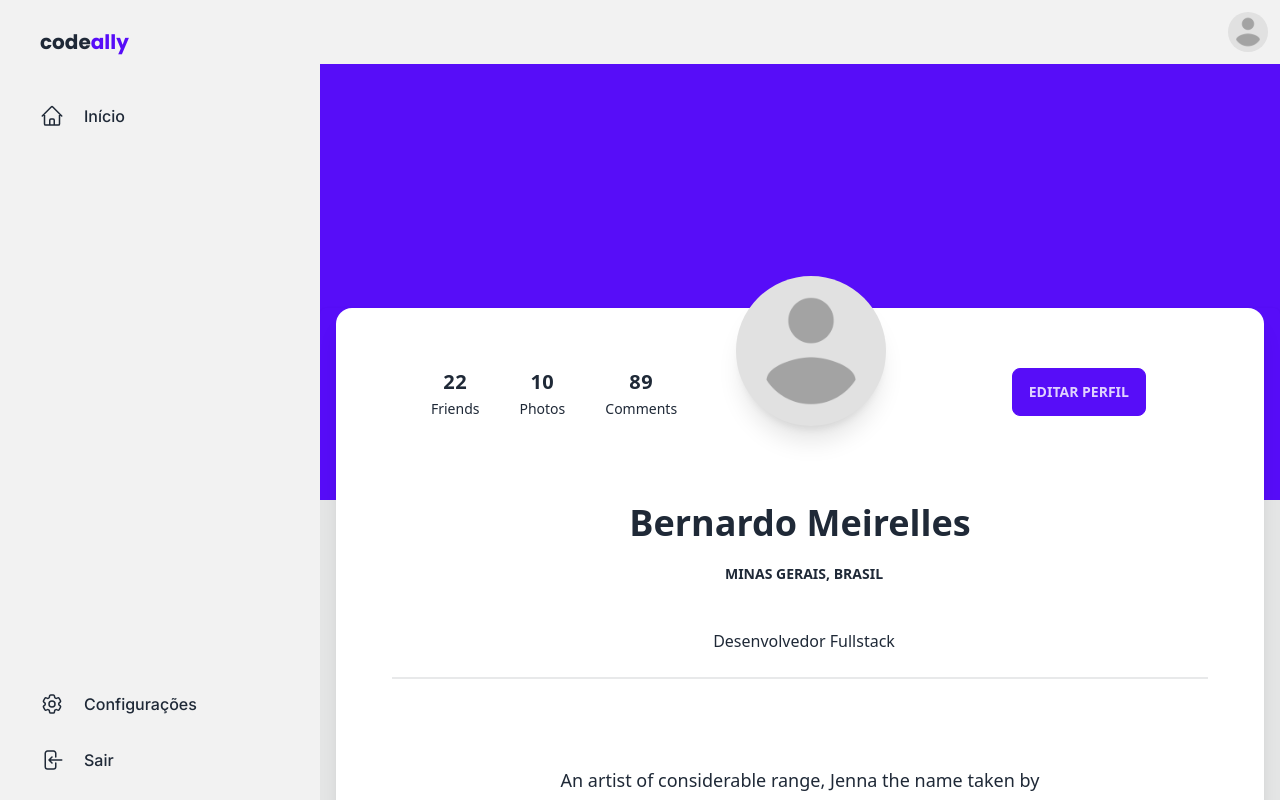
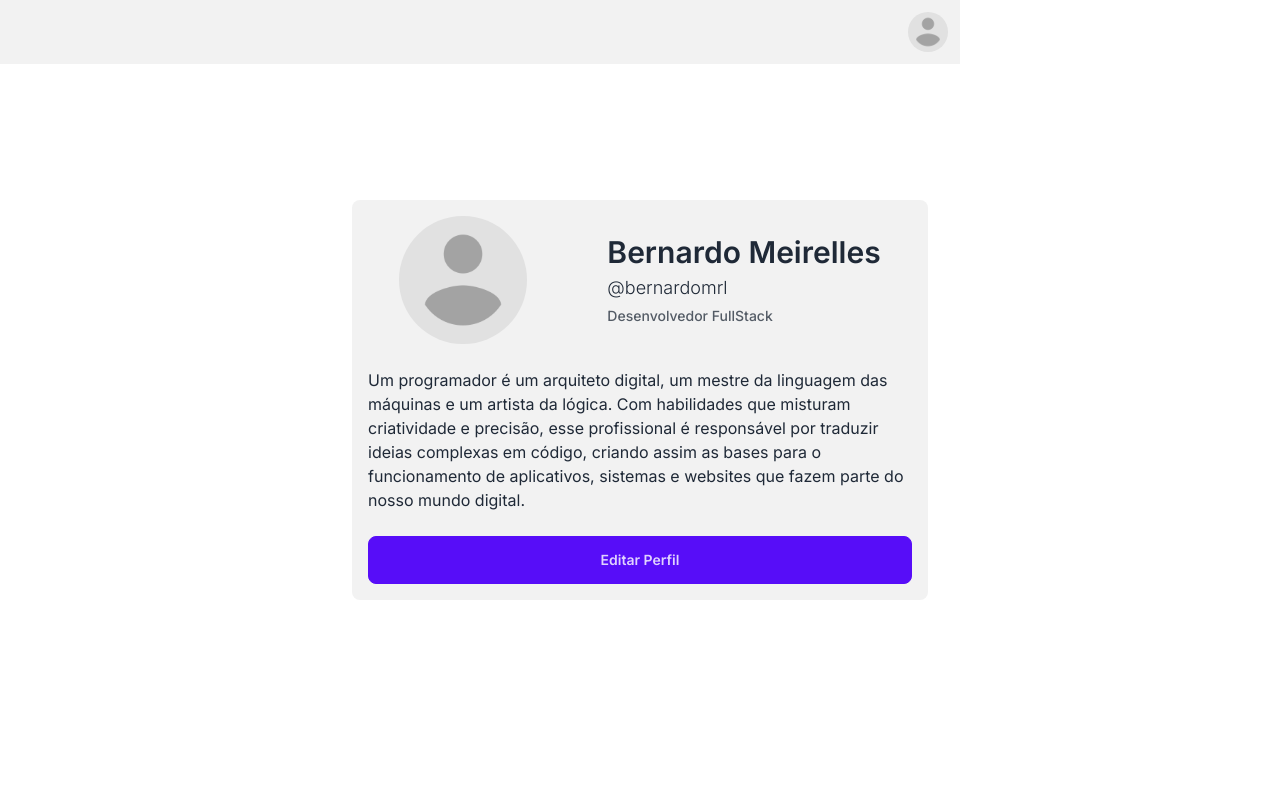
Before and after one commit to bernardomrl/codeally, a Next.js app in the folder app/: page /profile in a window 1280 px wide. Shown: the top 800 px of the page. Built offline with nearby package versions, Linux system fonts and the light colour scheme.

Commit message:
Alteração da estilização do perfil

```diff
--- a/app/src/app/profile/page.tsx
+++ b/app/src/app/profile/page.tsx
@@ -2,138 +2,47 @@ import Image from 'next/image';
 
 import { Header } from '@/components';
 
-import ProfileImg from '@/assets/img/profile.png';
-import {
-  HomeIcon,
-  ArrowLeftOnRectangleIcon,
-  Cog6ToothIcon
-} from '@heroicons/react/24/outline';
+import Placeholder from '@/assets/img/profile.png';
 
 export default function Profile() {
   return (
-    <div className="drawer xl:drawer-open">
-      <input id="home-drawer" type="checkbox" className="drawer-toggle" />
-      <div className="drawer-content flex flex-col">
-        <Header />
-        {/* Page content here */}
-        <main className="profile-page bg-base-300">
-          <section className="relative block" style={{ height: '500px' }}>
-            <div className="absolute top-0 w-full h-full bg-center bg-cover bg-primary" />
-          </section>
-          <section className="relative py-16">
-            <div className="container mx-auto px-4 rounded-md shadow">
-              <div className="relative flex flex-col min-w-0 break-words bg-base-100 w-full mb-6 shadow-xl rounded-2xl -mt-64 p-8">
-                <div className="px-6">
-                  <div className="flex flex-wrap justify-center">
-                    <div className="w-full lg:w-3/12 px-4 lg:order-2 flex justify-center">
-                      <div className="relative">
-                        <Image
-                          alt="..."
-                          src={ProfileImg}
-                          className="shadow-xl bg-primary rounded-full h-auto align-middle border-none absolute -m-15 -ml-20 lg:-m-16"
-                          style={{ maxWidth: '150px' }}
-                        />
-                      </div>
-                    </div>
-                    <div className="w-full lg:w-4/12 px-4 lg:order-3 lg:text-right lg:self-center">
-                      <div className="py-6 px-3 mt-32 sm:mt-0">
-                        <button
-                          className="btn btn-primary m:mr-2 mb-1"
-                          type="button"
-                          style={{ transition: 'all .15s ease' }}
-                        >
-                          Editar perfil
-                        </button>
-                      </div>
-                    </div>
-                    <div className="w-full lg:w-4/12 pt-8 lg:pt-0 px-4 lg:order-1">
-                      <div className="flex justify-center py-4 lg:pt-4 pt-8">
-                        <div className="mr-4 p-3 text-center">
-                          <span className="text-xl font-bold block uppercase tracking-wide">
-                            22
-                          </span>
-                          <span className="text-sm ">Friends</span>
-                        </div>
-                        <div className="mr-4 p-3 text-center">
-                          <span className="text-xl font-bold block uppercase tracking-wide">
-                            10
-                          </span>
-                          <span className="text-sm ">Photos</span>
-                        </div>
-                        <div className="lg:mr-4 p-3 text-center">
-                          <span className="text-xl font-bold block uppercase tracking-wide">
-                            89
-                          </span>
-                          <span className="text-sm ">Comments</span>
-                        </div>
-                      </div>
-                    </div>
-                  </div>
-                  <div className="text-center mt-12">
-                    <h3 className="text-4xl font-semibold leading-normal mb-2 ">
-                      Bernardo Meirelles
-                    </h3>
-                    <div className="text-sm leading-normal mt-0 mb-2 font-bold uppercase">
-                      <i className="fas fa-map-marker-alt mr-2 text-lg"></i>{' '}
-                      Minas Gerais, Brasil
-                    </div>
-                    <div className="mb-2 mt-10">
-                      <i className="fas fa-briefcase mr-2 text-lg"></i>
-                      Desenvolvedor Fullstack
-                    </div>
-                  </div>
-                  <div className="divider"></div>
-                  <div className="mt-10 py-10 text-center">
-                    <div className="flex flex-wrap justify-center">
-                      <div className="w-full lg:w-9/12 px-4">
-                        <p className="mb-4 text-lg leading-relaxed">
-                          An artist of considerable range, Jenna the name taken
-                          by Melbourne-raised, Brooklyn-based Nick Murphy
-                          writes, performs and records all of his own music,
-                          giving it a warm, intimate feel with a solid groove
-                          structure. An artist of considerable range.
-                        </p>
-                        <a
-                          href="#pablo"
-                          className="font-normal text-primary link link-hover"
-                        >
-                          Show more
-                        </a>
-                      </div>
-                    </div>
-                  </div>
-                </div>
+    <>
+      <Header />
+      <div className="h-screen w-full flex flex-col items-center justify-center p-4">
+        <div className="flex flex-col bg-base-200 justify-center items-center max-w-xl p-4 rounded-lg space-y-6">
+          <div className="flex items-center space-x-20">
+            <div className="avatar">
+              <div className="rounded-full w-32">
+                <Image alt="User Profile Picture" src={Placeholder} />
               </div>
             </div>
-          </section>
-        </main>
+            <div className="flex flex-col space-y-1">
+              <h1 className="text-2xl font-semibold font-inter lg:text-3xl">
+                Bernardo Meirelles
+              </h1>
+              <h3 className="text-md lg:text-lg font-light font-inter">
+                @bernardomrl
+              </h3>
+              <h5 className="text-sm md:text-md font-medium font-inter opacity-75">
+                Desenvolvedor FullStack
+              </h5>
+            </div>
+          </div>
+          <div className="flex flex-col items-center-justify-center">
+            <h3 className="font-inter">
+              Um programador é um arquiteto digital, um mestre da linguagem das
+              máquinas e um artista da lógica. Com habilidades que misturam
+              criatividade e precisão, esse profissional é responsável por
+              traduzir ideias complexas em código, criando assim as bases para o
+              funcionamento de aplicativos, sistemas e websites que fazem parte
+              do nosso mundo digital.
+            </h3>
+          </div>
+          <button className="btn btn-primary normal-case font-inter w-full">
+            Editar Perfil
+          </button>
+        </div>
       </div>
-      <div className="drawer-side">
-        <label htmlFor="home-drawer" className="drawer-overlay"></label>
-        <ul className="menu menu-lg p-4 w-80 min-h-full bg-base-200 font-inter font-medium justify-between">
-          <li className="space-y-2">
-            <a className="normal-case text-xl font-poppins font-bold mb-4">
-              <span>
-                code<span className="text-primary">ally</span>
-              </span>
-            </a>
-            <a href="/home" className="text-base">
-              <HomeIcon className="h-6 w-6 mr-3" />
-              Início
-            </a>
-          </li>
-          <li className="space-y-2">
-            <a href="/settings" className="text-base">
-              <Cog6ToothIcon className="h-6 w-6 mr-3" />
-              Configurações
-            </a>
-            <a href="/" className="text-base">
-              <ArrowLeftOnRectangleIcon className="h-6 w-6 mr-3" />
-              Sair
-            </a>
-          </li>
-        </ul>
-      </div>
-    </div>
+    </>
   );
 }
```
